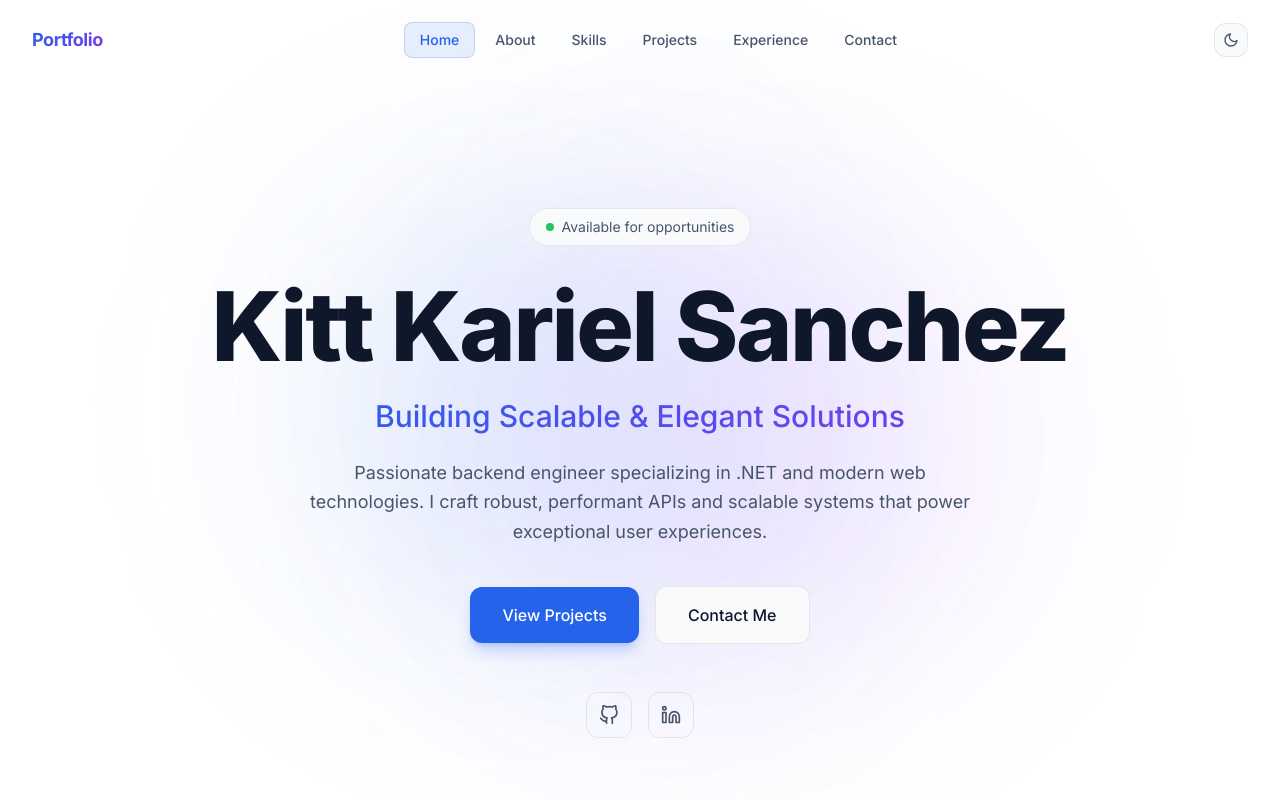
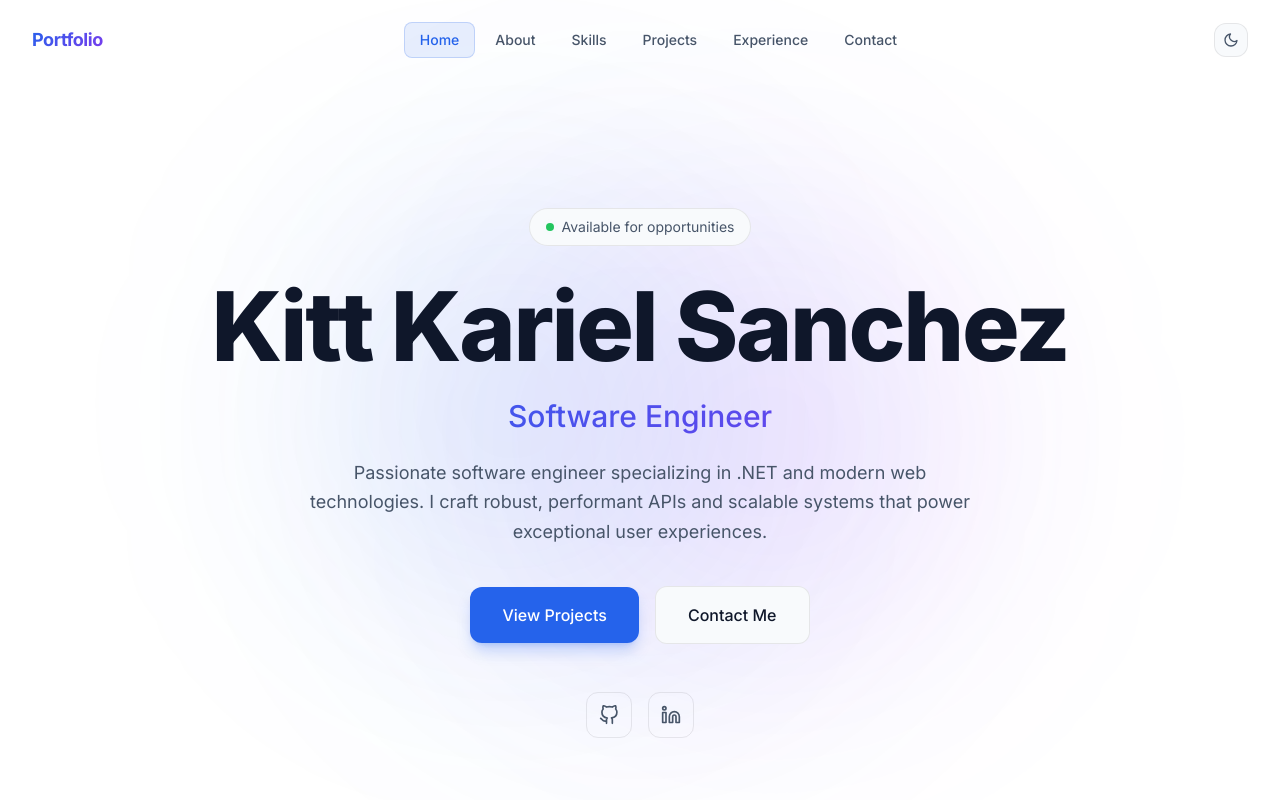
Before and after one commit to kittkariel-dev/portfolio, a React (Vite) app: page / in a window 1280 px wide. Shown: the top 800 px of the page. Built offline with nearby package versions, Linux system fonts and the light colour scheme.

Commit message:
updated contents

```diff
--- a/src/constants/index.ts
+++ b/src/constants/index.ts
@@ -181,6 +181,6 @@ export const GITHUB_STATS = {
 
 export const HERO_CONTENT = {
   name: 'Kitt Kariel Sanchez',
-  title: 'Building Scalable & Elegant Solutions',
-  description: 'Passionate backend engineer specializing in .NET and modern web technologies. I craft robust, performant APIs and scalable systems that power exceptional user experiences.',
+  title: 'Software Engineer',
+  description: 'Passionate software engineer specializing in .NET and modern web technologies. I craft robust, performant APIs and scalable systems that power exceptional user experiences.',
 };
--- a/src/pages/HomePage.tsx
+++ b/src/pages/HomePage.tsx
@@ -5,8 +5,8 @@ import {
   Skills,
   Projects,
   Experience,
-  GitHub,
-  Certificates,
+  // GitHub,
+  // Certificates,
   TimelineSection,
   Contact,
 } from '@/components/sections';
@@ -24,8 +24,8 @@ export function HomePage() {
       <Skills />
       <Projects />
       <Experience />
-      <GitHub />
-      <Certificates />
+      {/* <GitHub /> */}
+      {/* <Certificates /> */}
       <TimelineSection />
       <Contact />
     </motion.div>
```
